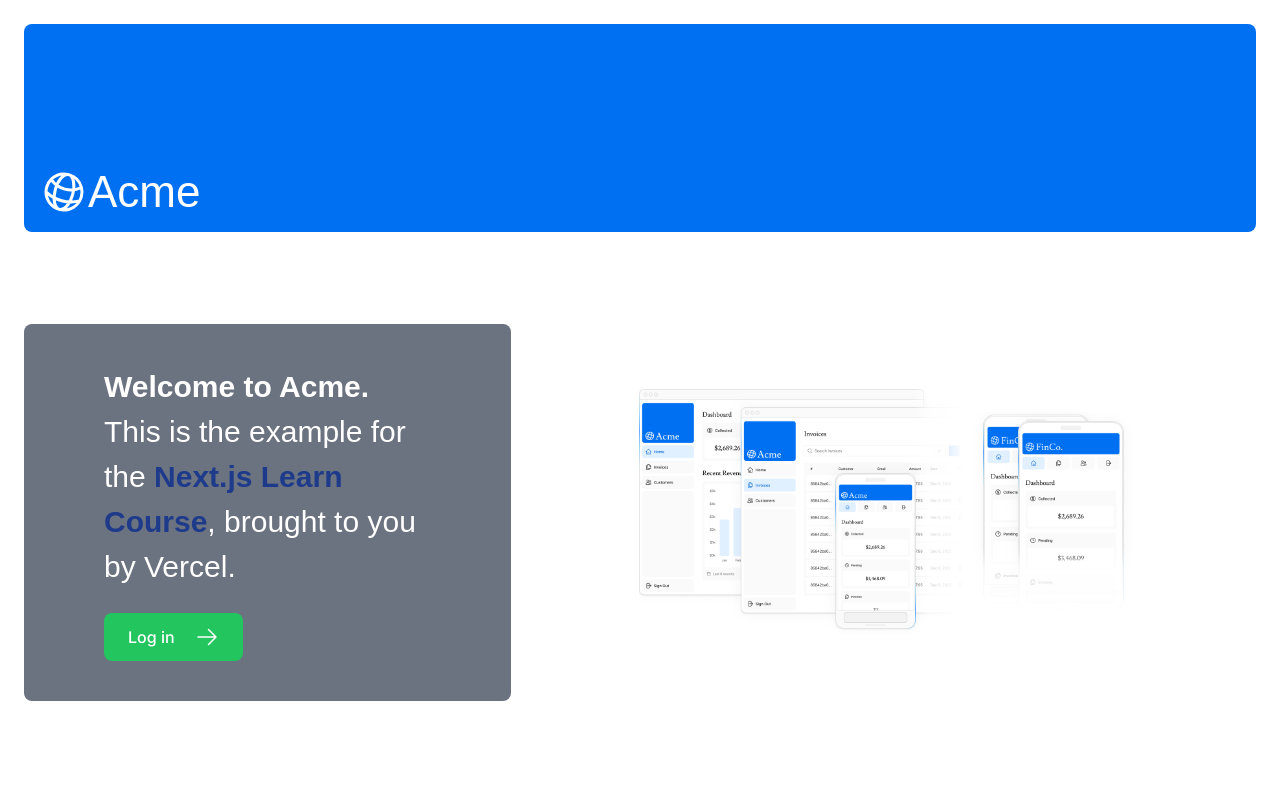
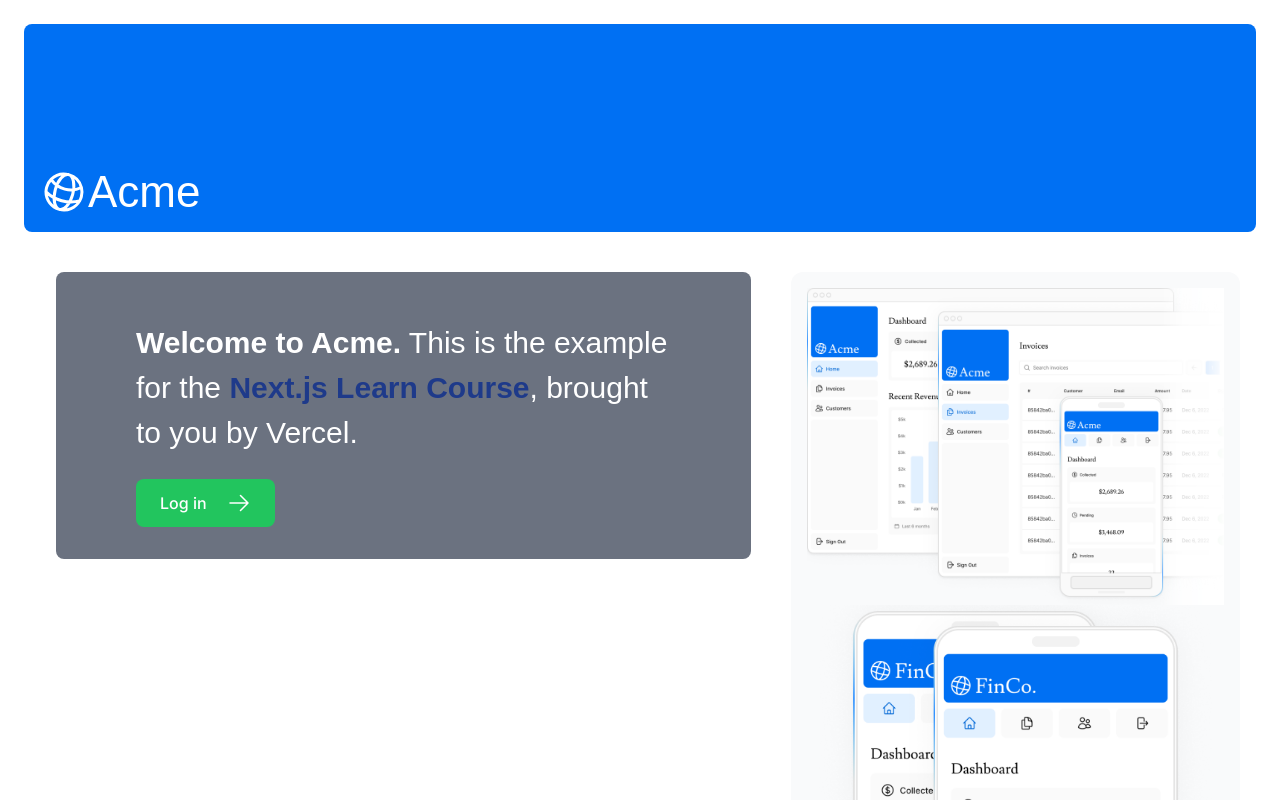
Before and after one commit to heuristic-machina/nextjs_dashboard, a Next.js app: page / in a window 1280 px wide. Shown: the top 800 px of the page. Built offline with nearby package versions, Linux system fonts and the light colour scheme; a web font is replaced by a local one.

Commit message:
homepage twindcss

```diff
--- a/app/page.tsx
+++ b/app/page.tsx
@@ -11,8 +11,11 @@
       <div className="flex h-20 shrink-0 items-end rounded-lg bg-blue-500 p-4 md:h-52">
         <AcmeLogo />
       </div>
-      <div className="mt-4 flex grow items-center flex-col gap-4 md:flex-row">
-        <div className="flex flex-col bg-gray-500 gap-6 rounded-lg px-6 py-10 md:w-2/5 md:px-20">
+      {/* <div className="mt-4 flex-1 items-center flex-col gap-4 md:flex-row"> */}
+      <div className="mt-10 flex flex-col items-start  gap-4 md:flex-row">
+      {/* <div className="flex w-full flex-col md:col-span-4"> */}
+        <div className="flex flex-col mt-25 ml-8 mr-6 bg-gray-500 gap-6 rounded-lg pt-12 md:px-20 pb-8">
+        {/* <div className="flex flex-col bg-gray-500 gap-6 rounded-lg px-6 py-10 md:w-2/5 md:px-20"> */}
           <p className={`${lusitana.className} text-xl text-white md:text-3xl md:leading-normal`}>
             <strong>Welcome to Acme.</strong> This is the example for the{' '}
             <a href="https://nextjs.org/learn/" className="text-blue-900">
@@ -27,15 +30,18 @@
             <span>Log in</span> <ArrowRightIcon className="w-5 md:w-6" />
           </Link>
         </div>
-        <div className="flex items-center p-6 md:w-3/5 md:px-28 md:py-12">
-          <div className='py-12'>
+        {/* <div className="flex items-center p-6 md:w-3/5 md:px-28 md:py-12"> */}
+        {/* <div className="flex w-full flex-col md:col-span-4"> */}
+        <div className="flex items-stretch flex-col justify-between rounded-xl mr-4 bg-gray-50 p-4">
+        {/* <div className='py-12'> */}
           {/* Add Hero Images Here */}
           <Image src="/hero-desktop.png"
           width={1000}
           height={760}
           className="hidden md:block"
           alt="Screenshots of the dashboard project showing desktop version"
-          /></div>
+          />
+          {/* </div> */}
           <div className='py-8"'>
           <Image src="/hero-mobile.png"
           width={560}
@@ -44,7 +50,9 @@
           alt="Screenshots of the dashboard project showing mobile version"/>
           </div>
         </div>
-      </div>
+        </div>
+        {/* </div> */}
+      {/* </div> */}
     </main>
   );
 }
```
